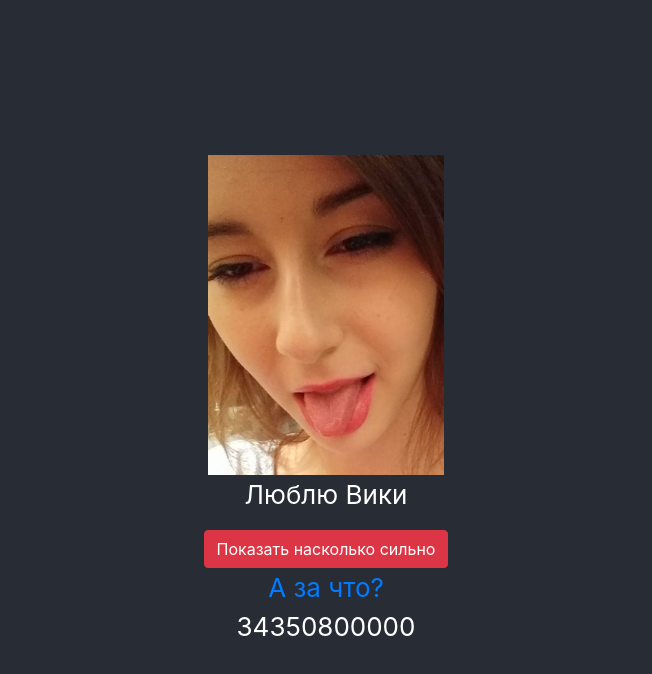
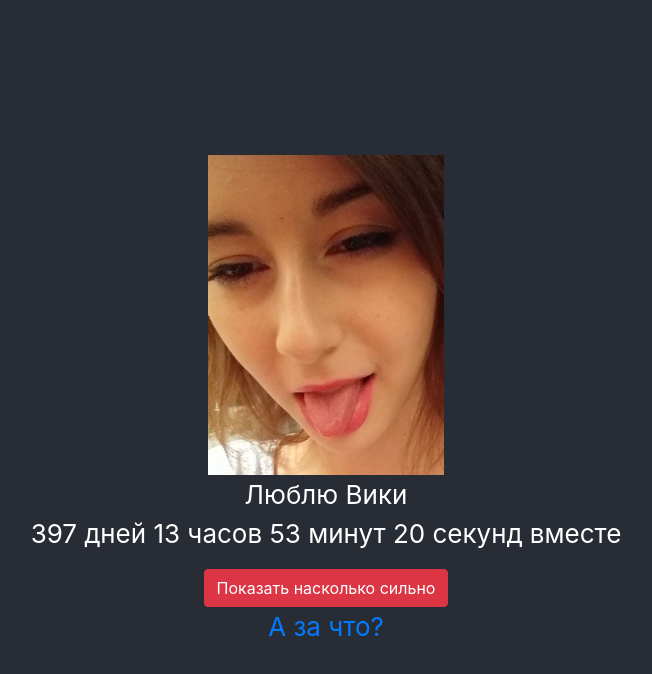
Before and after one commit to xeruvimov/for-vicky, a React (Create React App) app: page /reasons in a window 1280 px wide. Shown: the top 674 px of the page, without its empty margins (314-966 px from the left). Built offline with nearby package versions, Linux system fonts and the light colour scheme.

Commit message:
Repair timer

```diff
--- a/src/components/main/Main.jsx
+++ b/src/components/main/Main.jsx
@@ -10,10 +10,10 @@ function Main(props) {
             <img src={photo} className="App-logo" alt="logo" />
             <p>
                 Люблю Вики
+            <LoveTimer/>
             </p>
             <ModalLove />
             <Link to="/reasons">А за что?</Link>
-            <LoveTimer/>
         </header>
     )
 }
--- a/src/components/timer/Timer.jsx
+++ b/src/components/timer/Timer.jsx
@@ -14,7 +14,15 @@ export default function LoveTimer(props) {
         };
     }, []);
 
+    //побитовая магия говна
+    let seconds = date / 1000
+    let minute = seconds / 60
+    seconds = ~~(seconds % 60)
+    let hour = minute / 60
+    minute = ~~(minute % 60)
+    let day = ~~(hour / 24)
+    hour = ~~(hour % 24)
     return <>
-        <div>{`${date}`}</div>
+        <div>{`${day} дней ${hour} часов ${minute} минут ${seconds} секунд вместе`}</div>
     </>
 }
```
